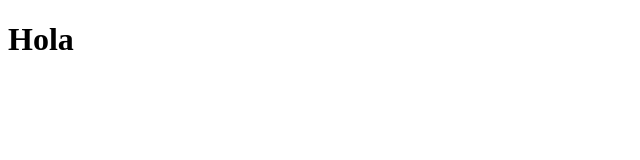
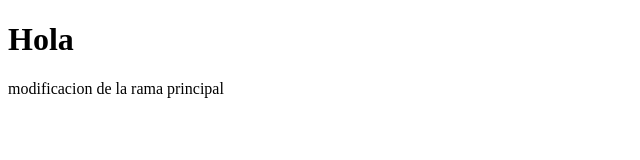
Before and after one commit to Leeonel209/PortFolioFrontEnd, a plain HTML site: page Index.html in a window 1280 px wide. Shown: the whole page, without its empty margins (0-640 px from the left). Drawn offline with Linux system fonts and the light colour scheme.

Commit message:
Update Index.html

```diff
--- a/Index.html
+++ b/Index.html
@@ -7,5 +7,6 @@
 </head>
 <body>
 <h1>Hola</h1>
+<p>modificacion de la rama principal<p>
 </body>
 </html>
```
